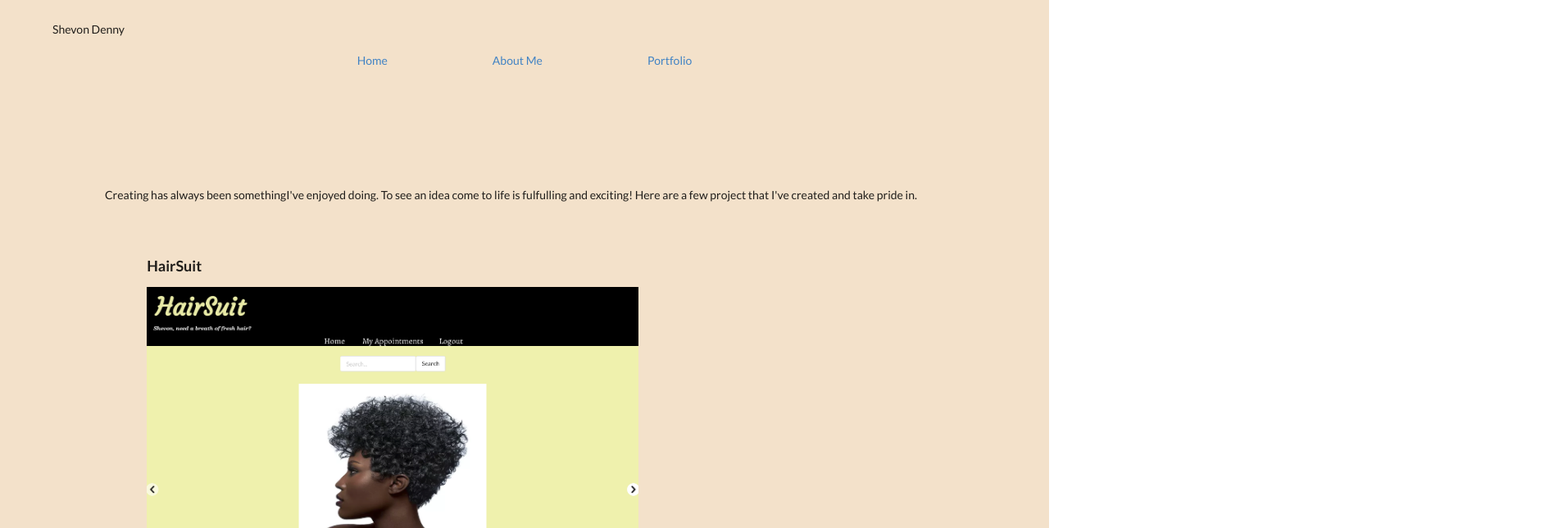
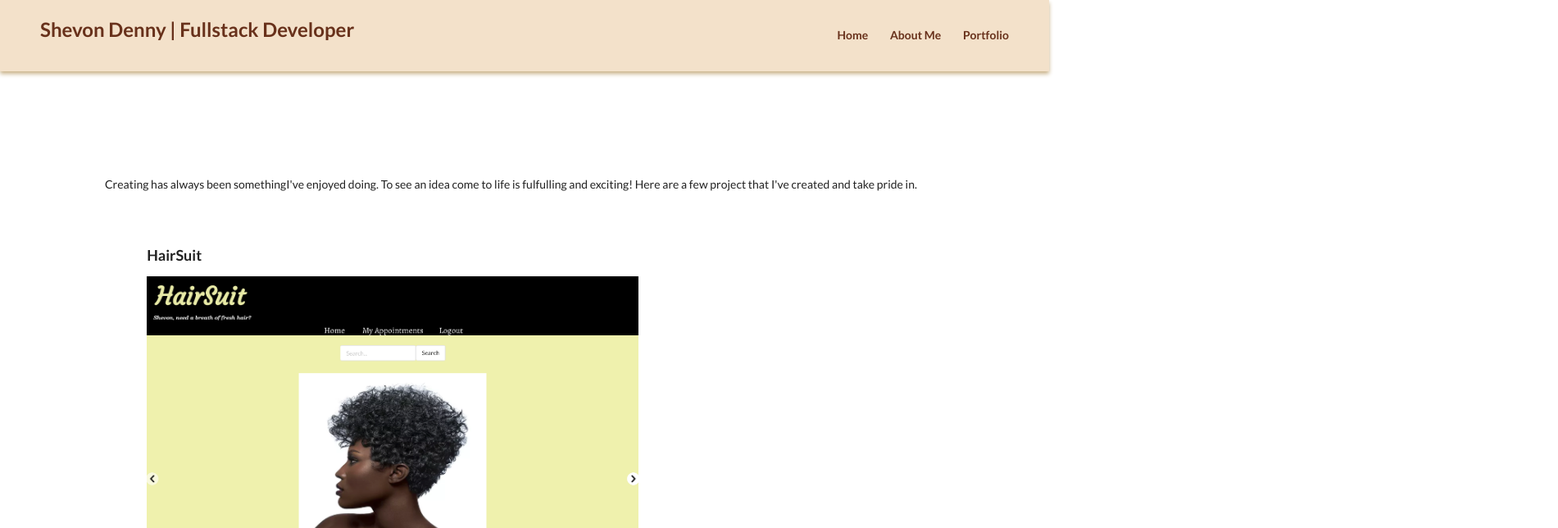
Before and after one commit to ShevDenny/personal-website, a React (Create React App) app: page /portfolio in a window 1280 px wide. Shown: the top 644 px of the page at 82% size, 1901 px wide, since content can reach past the window. Built offline with nearby package versions, Linux system fonts and the light colour scheme.

Commit message:
styling css

```diff
--- a/src/App.css
+++ b/src/App.css
@@ -1,7 +1,34 @@
+
+:root {
+  /* --font-family: "Roboto", sans-serf; */
+  --normal-font: 400;
+  --bold-font: 700;
+  --bolder-font: 900;
+  --bg-color: rgb(243, 225, 202);
+  --primary-color: #68311b;
+  --secondary-color: white;
+  --primary-shadow: #c7b085;
+  --secondary-shadow: #a17a69;
+  --bottom-margin: 0.5rem;
+  --bottom-margin-2: 1rem;
+  --line-height: 1.7rem;
+  --transition: 0.3s;
+}
+
 .App {
-  /* text-align: center; */
-  background-color: rgb(243, 225, 202);
+  background-color: white;
+  scroll-behavior: smooth;
 }
+
+* {
+  margin: 0;
+  padding: 0;
+  box-sizing: border-box;
+}
+
+/* body {
+  font-family: var(--font-family);
+} */
 
 
 @media (prefers-reduced-motion: no-preference) {
@@ -10,90 +37,132 @@
   }
 }
 
-.App-header {
-  background-color: #282c34;
-  min-height: 100vh;
-  display: flex;
-  flex-direction: column;
-  align-items: center;
-  justify-content: center;
-  font-size: calc(10px + 2vmin);
-  color: white;
-}
-
-.App-link {
-  color: #61dafb;
-}
-
-@keyframes App-logo-spin {
-  from {
-    transform: rotate(0deg);
-  }
-  to {
-    transform: rotate(360deg);
-  }
-}
 
 .footer {
   display: flex;
   justify-content: space-between;
-  /* width:100%; */
-  height: 250px;
-  background-color: rgba(0, 0, 0, 0.411);
+  height: 150px;
+  background-color: var(--primary-color);
   float: bottom;
 }
 
 .footer p {
-  color: white;
+  color: var(--secondary-color);
   padding: 2%;
   display: inline-block;
   margin-top: 1%;
 
 }
 
-.header-div {
-  height: 100px;
+nav h2 {
+  color: var(--primary-color);
 }
 
-.header p {
-  float: left;
-  padding-top: 2%;
-  margin-left: 5%;
+
+nav {
+  position: sticky;
+  top: 0;
+  left: 0;
+  z-index: 1;
+  display: flex;
+  align-items: center;
+  justify-content: space-between;
+  padding: 1.5rem 3.5rem;
+  font-weight: var(--bold-font);
+  background-color: var(--bg-color);
+  box-shadow: 0 3px 5px var(--primary-shadow);
 
 }
 
+nav ul {
+  list-style-type: none;
+  display: flex;
+  gap: 1.9rem;
+}
 
-.nav-bar {
-  padding-top: 5%;
-  text-align: center;
+.bar1, .bar2, .bar3 {
+  width: 35px;
+  height: 5px;
+  background-color: var(--primary-color);
+  margin: 6px 0;
+}
+
+.nav-links {
+  text-decoration: none;
+  color: var(--primary-color);
+  transition: var(--transition);
+}
+
+a:hover {
+  color: var(--secondary-color);
+  border-bottom: 2px solid var(--secondary-color);
+}
+
+.burger-menu {
+  background-color: transparent;
+  border: none;
+  cursor: pointer;
+  color: var(--primary-color);
+  font-size: 2rem;
+  display: none;
+}
+
+.homepage {
+  display: flex;
+  align-items: center;
+  justify-content: center;
+  gap: 2.5rem;
+  max-width: 68.75rem;
+  margin: auto;
 
 }
 
-.nav-links {
-  padding: 5%;
-
-}
-
-.homepage {
-  margin-bottom: 20%;
-  display: inline-block;
-  margin-left: auto;
-  margin-right: auto;
-  width: 100%;
-}
-
-.homephoto-div{
-  float: left;
-  margin-left: 5%;
-  padding: 5%;
+.home-pic{
+  height: 37.5rem;
+  width: 37.5rem;
 
 }
 
 .home-info {
-  margin-top: 20%;
-  margin-right: 5%;
-  padding: 5%;
+  width: 25rem;
+  padding: 0.625rem;
+  border-radius: 6px;
+  box-shadow: 0px 2px 15px 2px var(--primary-shadow);
 }
+.home-info h3 {
+  margin-bottom: var(--bottom-margin);
+  text-align: center;
+}
+
+.home-info p {
+  line-height: var(--line-height);
+  padding: 0.3rem 0;
+}
+
+.skills {
+  max-width: 68.75rem;
+  margin: auto;
+  text-align: center;
+  margin-top: 20.5rem;
+}
+
+.skills-title {
+  margin-bottom: 1rem;
+}
+
+.skills-wrapper img {
+  padding: 1.25rem;
+}
+
+.skill-icon {
+  background-color: #fff;
+  border-radius: 10px;
+  box-shadow: 0 3px 10px var(--secondary-shadow);
+  padding: 10px;
+  margin: 5px;
+}
+
+
 
 .about-pic {
   display: block;
--- a/src/Footer.jsx
+++ b/src/Footer.jsx
@@ -2,10 +2,26 @@ export default function Footer() {
 
     return (
         <div className="footer">
-            <p>Created By: Shevon Denny</p>
-            <p>Github: <a href="https://github.com/ShevDenny"> github.com/ShevDenny</a></p>
-            <p>Blog: <a href="http://shevondenny.medium.com/" > shevondenny.medium.com</a></p>
-            <p>Contact: Shevoncdenny@gmail.com</p>
+            <p>Built By: Shevon Denny</p>
+            <p>
+                <a href="https://github.com/ShevDenny">
+                    <img src="https://img.icons8.com/material-rounded/30/000000/github.png" alt="github" />
+                </a>
+            </p>
+            <p>
+                <a href="http://shevondenny.medium.com/" >
+                <img src="https://img.icons8.com/external-itim2101-lineal-itim2101/30/000000/external-blog-copywriting-itim2101-lineal-itim2101-1.png" alt="blog" />
+                </a>
+            </p>
+            <p>
+                <a href="https://www.linkedin.com/in/shevon-denny/" >
+                    <img src="https://img.icons8.com/metro/26/000000/linkedin.png" alt="linkedIn" />
+                </a>
+
+            </p>
+
+            <p>
+                <img src="https://img.icons8.com/external-kiranshastry-lineal-kiranshastry/30/000000/external-email-business-kiranshastry-lineal-kiranshastry.png"/> Shevoncdenny@gmail.com</p>
         </div>
     )
 }
--- a/src/Header.jsx
+++ b/src/Header.jsx
@@ -1,15 +1,22 @@
-import {NavLink} from 'react-router-dom';
-
 export default function Header() {
 
     return (
         <div className="header-div">
             <header className="header">
-                <p>Shevon Denny</p>
                 <nav className="nav-bar">
-                    <NavLink className="nav-links" to="/">Home</NavLink>
-                    <NavLink className="nav-links" to="/about">About Me</NavLink>
-                    <NavLink className="nav-links" to="/portfolio">Portfolio</NavLink>
+                    <h2>Shevon Denny | Fullstack Developer </h2>
+                    <ul className="nav-nav">
+                        <li><a className="nav-links" href="/">Home</a></li>
+                        <li><a className="nav-links" href="/about">About Me</a></li>
+                        <li><a className="nav-links" href="/portfolio">Portfolio</a></li>
+                    </ul>
+                    <button className="burger-menu" id="burger-menu">
+                        <div className="container" onclick="myFunction(this)">
+                            <div className="bar1"></div>
+                            <div className="bar2"></div>
+                            <div className="bar3"></div>
+                        </div>
+                    </button>
                 </nav>
             </header>
 
--- a/src/Homepage.jsx
+++ b/src/Homepage.jsx
@@ -2,16 +2,66 @@ import profilepic from './photos/profilepic.jpeg';
 export default function Homepage() {
 
     return (
-        <div className="homepage">
-            <div className="homephoto-div">
-                <img className="home-pic" src={profilepic} alt="profile-pic" width="600" />
-
+        <div>
+            <div className="homepage">
+                <img className="home-pic" src={profilepic} alt="profile-pic" loading="lazy" />
+                <div className="home-info">
+                    <h3 className="home-about">About Me</h3>
+                    <p className="brief-about">Hi! I'm a Full-Stack Web Developer exerienced with JavaScript, React, Ruby, Ruby on Rails, HTML, CSS, SQLite and Postgresql.
+                    </p>
+                </div>
             </div>
-            <div className="home-info">
-                <p className="brief">I'm a Full-Stack Web Developer and DIY enthusiast who's passionate about learning and growing everyday. Exerienced with React, Ruby, Ruby on Rails, JavaScript, HTML, CSS, SQLite, Posgresql.
-                </p>
+            <div className="skills">
+                <h3 className="skills-title">My Top Skills</h3>
+                <div className="skills-wrapper">
+                    <div className="first-set">
+                        <img
+                            className="skill-icon"
+                            loading="lazy"
+                            src="https://img.icons8.com/color/40/000000/javascript--v1.png"
+                            alt="javaScript"
+                        />
+                        <img
+                            className="skill-icon"
+                            loading="lazy"
+                            src="https://img.icons8.com/office/40/000000/react.png"
+                            alt="React"
+                        />
+                        <img
+                            className="skill-icon"
+                            loading="lazy"
+                            src="https://img.icons8.com/color/40/000000/ruby-programming-language.png"
+                            alt="ruby"
+                        />
+                    </div>
+                    <div className="second-skill" >
+                        <img
+                            className="skill-icon"
+                            loading="lazy"
+                            src="https://img.icons8.com/color/40/000000/html-5--v1.png"
+                            alt="HTML"
+                        />
+                        <img
+                            className="skill-icon"
+                            loading="lazy"
+                            src="https://img.icons8.com/color/40/000000/css3.png"
+                            alt="css3"
+                        />
+                        <img
+                            className="skill-icon"
+                            loading="lazy"
+                            src="https://img.icons8.com/color/40/000000/postgreesql.png"
+                            alt="postgreesql"
+                        />
+                    </div>
+                </div>
             </div>
         </div>
+            // <div className="home-projects">
+            //     <h2 className="home-title-projects">Projects</h2>
+            //     {/* insert mini slideshow/photo carousel */}
+            //      <a href="shevon-denny.com/porfolio">Click here for more info</a>
+            // </div>
     )
 
 }
```
